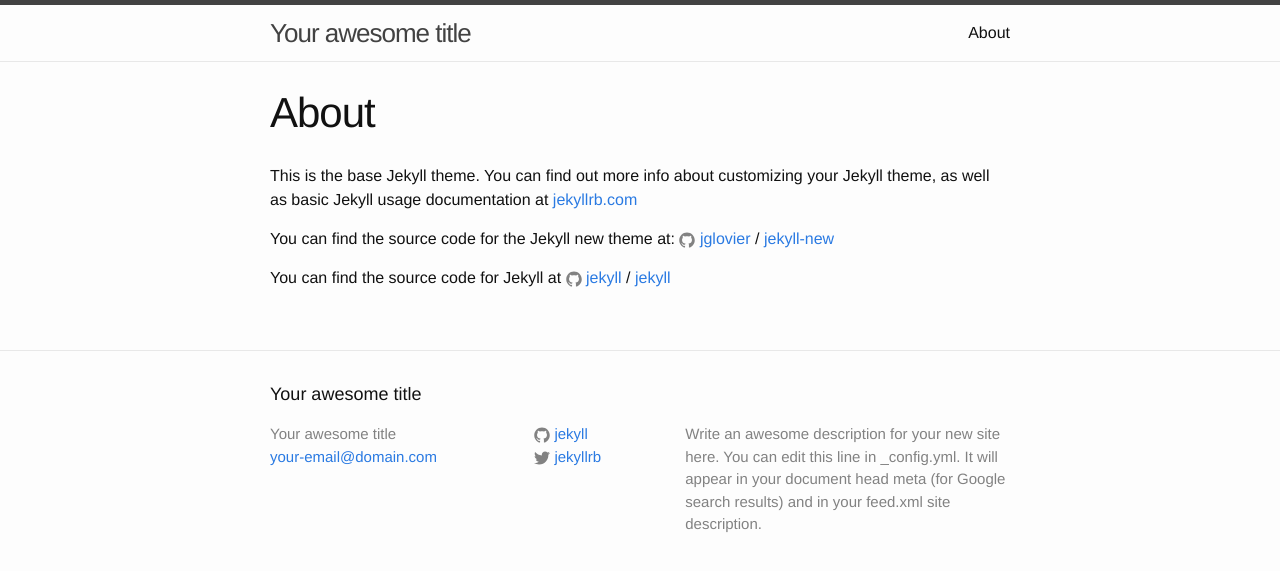
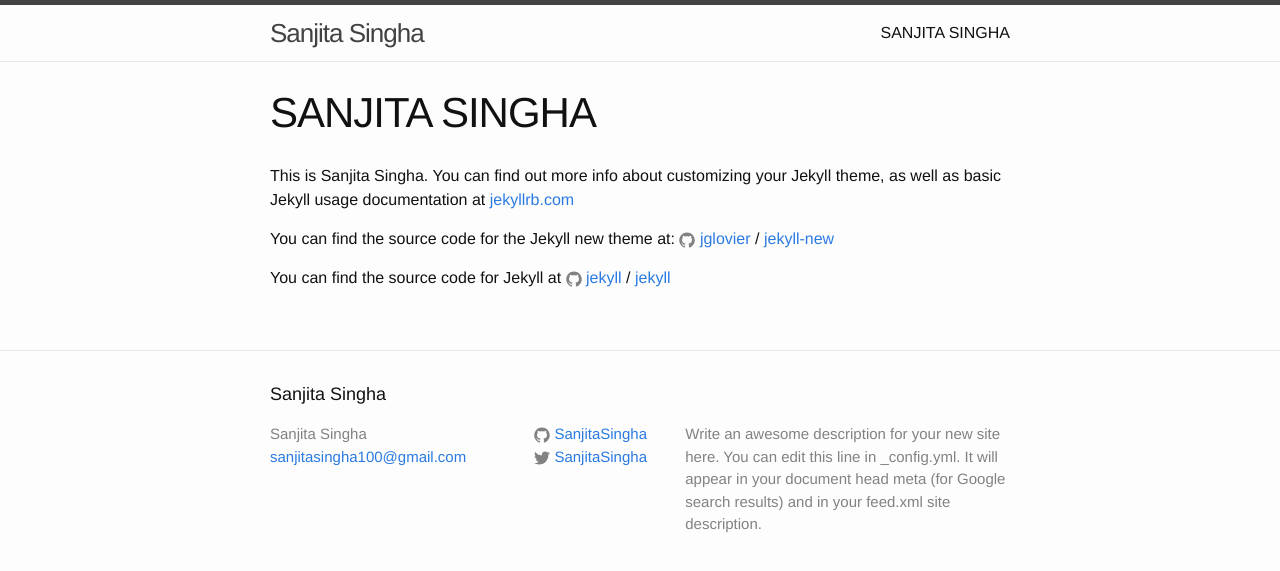
Before and after one commit to SanjitaSingha/SanjitaSingha.github.io, a Jekyll site: the page built from about.md, in a window 1280 px wide. Shown: the top 571 px of the page. Built offline with Jekyll 4.4.1, drawn with Linux system fonts in a browser that asks for light colours.

Commit message:
Some changes done in about and title

```diff
--- a/_config.yml
+++ b/_config.yml
@@ -6,16 +6,16 @@
 # 'jekyll serve'. If you change this file, please restart the server process.
 
 # Site settings
-title: Your awesome title
-email: your-email@domain.com
+title: Sanjita Singha
+email: sanjitasingha100@gmail.com
 description: > # this means to ignore newlines until "baseurl:"
   Write an awesome description for your new site here. You can edit this
   line in _config.yml. It will appear in your document head meta (for
   Google search results) and in your feed.xml site description.
 baseurl: "" # the subpath of your site, e.g. /blog
 url: "http://yourdomain.com" # the base hostname & protocol for your site
-twitter_username: jekyllrb
-github_username:  jekyll
+twitter_username: SanjitaSingha
+github_username:  SanjitaSingha
 
 # Build settings
 markdown: kramdown
--- a/_posts/2017-02-23-welcome-to-jekyll.markdown
+++ b/_posts/2017-02-23-welcome-to-jekyll.markdown
@@ -1,6 +1,6 @@
 ---
 layout: post
-title:  "Welcome to Jekyll!"
+title:  "Welcome to Sanjita's Profile!"
 date:   2017-02-23 08:22:17 -0500
 categories: jekyll update
 ---
--- a/about.md
+++ b/about.md
@@ -1,10 +1,10 @@
 ---
 layout: page
-title: About
+title: SANJITA SINGHA
 permalink: /about/
 ---
 
-This is the base Jekyll theme. You can find out more info about customizing your Jekyll theme, as well as basic Jekyll usage documentation at [jekyllrb.com](http://jekyllrb.com/)
+This is Sanjita Singha. You can find out more info about customizing your Jekyll theme, as well as basic Jekyll usage documentation at [jekyllrb.com](http://jekyllrb.com/)
 
 You can find the source code for the Jekyll new theme at:
 {% include icon-github.html username="jglovier" %} /
```
